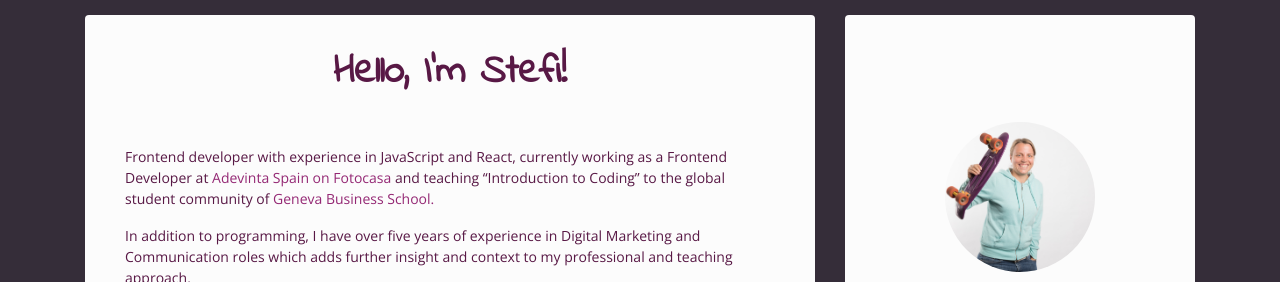
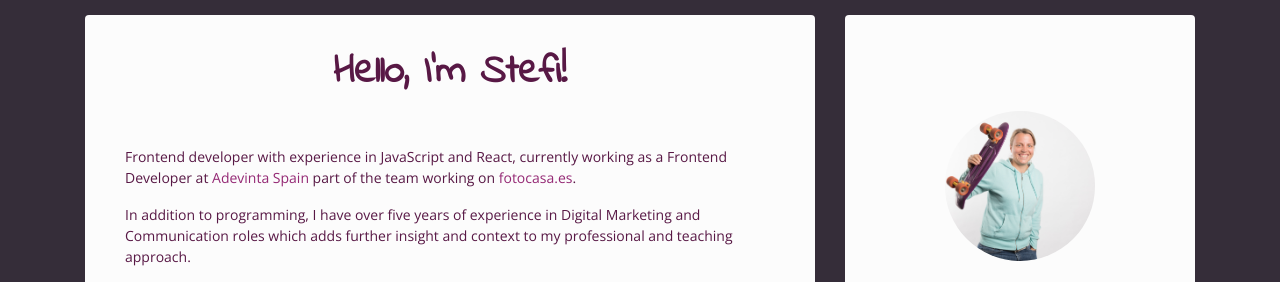
Before and after one commit to stefi23/stefi23.github.io, a website with bundled scripts: page index.html in a window 1280 px wide. Shown: the part 275-557 px from the top of the page. Built offline with nearby package versions, Linux system fonts and the light colour scheme; a web font is replaced by a local one.

Commit message:
content update, style transition added

```diff
--- a/index.html
+++ b/index.html
@@ -190,20 +190,18 @@
                     <a
                       aria-label="Fotocasa website"
                       style="color: #942874"
+                      href="https://www.adevinta.com/about-adevinta"
+                      target="_blank"
+                      >Adevinta Spain</a
+                    >
+                    part of the team working on
+                    <a
+                      aria-label="Fotocasa website"
+                      style="color: #942874"
                       href="https://www.fotocasa.es/es/"
                       target="_blank"
-                      >Adevinta Spain on Fotocasa</a
-                    >
-                    and teaching “Introduction to Coding” to the global student
-                    community of
-                    <a
-                      style="color: #942874"
-                      href=" https://gbsge.com/"
-                      aria-label="Geneva Businss School homepage"
-                      alt="Geneva Businss School homepage"
-                      target="_blank"
-                      >Geneva Business School.
-                    </a>
+                      >fotocasa.es</a
+                    >.
                   </p>
                   <p>
                     In addition to programming, I have over five years of
@@ -668,7 +666,7 @@
                     ></div>
                     <div class="card-body">
                       <h3 class="card-title">
-                        Pure JavaScript Practic Projects
+                        Pure JavaScript Practice Projects
                       </h3>
                       <p class="card-text text-gray">
                         Did some smaller projects to practice. Repetition is key
--- a/styles.css
+++ b/styles.css
@@ -176,6 +176,7 @@ a:visited {
 
 .list-inline-center i:hover {
   color: #8f3774;
+  transform: scale(1.1);
 }
 
 .list-inline-center {
@@ -194,7 +195,7 @@ a:visited {
   color: #6c1d55;
   font-size: 30px;
   padding: 0px 5px;
-  transition: color 0.5s ease;
+  transition: all 0.5s ease;
 }
 
 #center {
```
